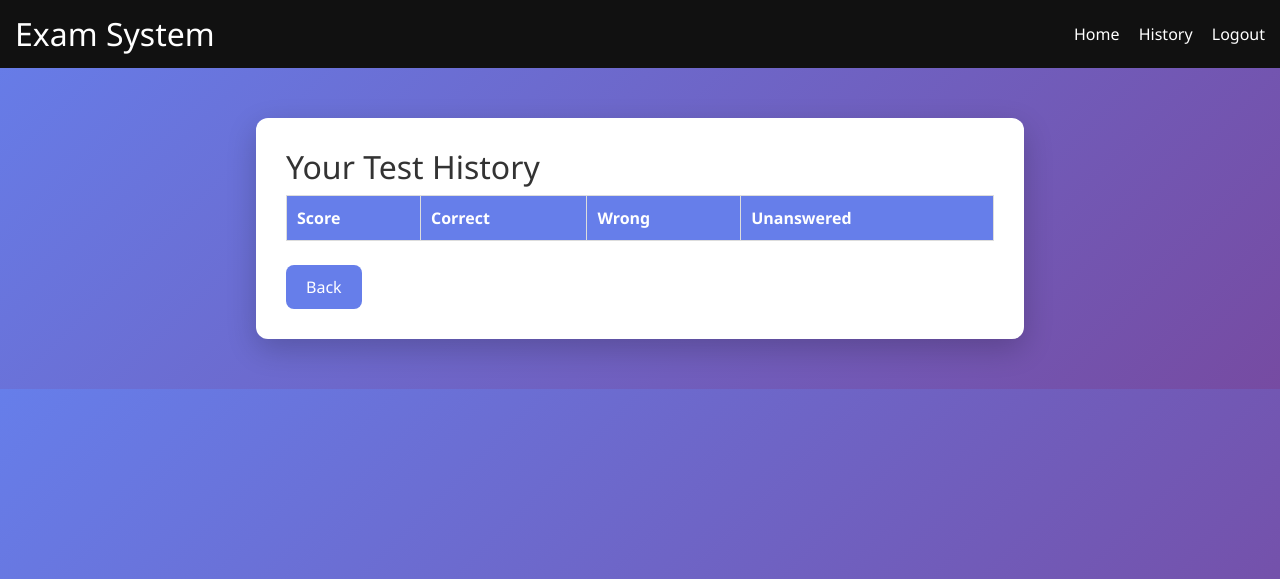
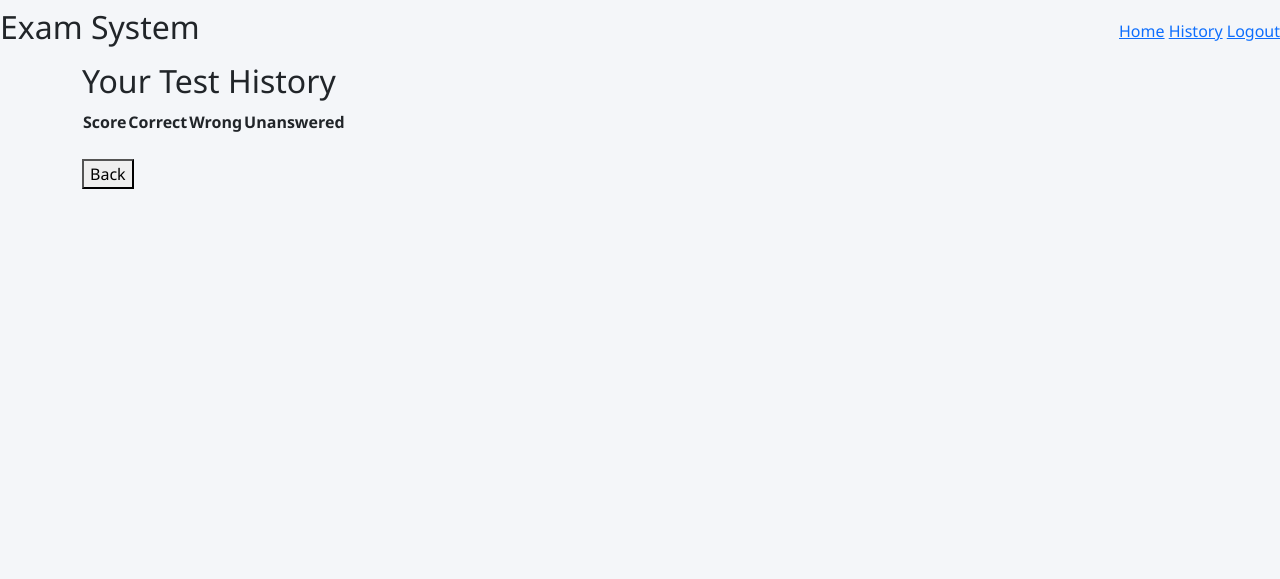
Before and after one commit to abhinavr645/exam-system, a Flask app: page /history in a window 1280 px wide. Shown: the top 579 px of the page. Run offline with Flask 3, Linux system fonts and the light colour scheme; the visitor is signed in with stand-in values (Sample User, id 1); data that the repository does not hold is empty.

Commit message:
Update style.css

```diff
--- a/static/style.css
+++ b/static/style.css
@@ -1,83 +1,48 @@
 body {
+    margin: 0;
     font-family: 'Segoe UI', sans-serif;
-    background: linear-gradient(135deg, #667eea, #764ba2);
-    margin: 0;
-    color: #333;
+    background: #f4f6f9;
 }
 
-/* Navbar */
-.navbar {
-    background: #111;
+/* Sidebar */
+.sidebar {
+    width: 220px;
+    height: 100vh;
+    background: #1e293b;
     color: white;
-    padding: 15px;
-    display: flex;
-    justify-content: space-between;
+    position: fixed;
+    padding: 20px;
 }
 
-.navbar h2 {
-    margin: 0;
+.sidebar h3 {
+    margin-bottom: 30px;
 }
 
-.navbar a {
+.sidebar a {
+    display: block;
     color: white;
-    margin-left: 15px;
     text-decoration: none;
+    margin: 10px 0;
+    padding: 10px;
+    border-radius: 6px;
 }
 
-/* Container */
-.container {
-    width: 60%;
-    margin: 50px auto;
-    background: white;
+.sidebar a:hover {
+    background: #334155;
+}
+
+/* Main content */
+.main {
+    margin-left: 240px;
     padding: 30px;
+}
+
+/* Cards */
+.card {
     border-radius: 12px;
-    box-shadow: 0px 10px 30px rgba(0,0,0,0.2);
 }
 
 /* Buttons */
-button {
-    padding: 10px 20px;
-    border: none;
+.btn {
     border-radius: 8px;
-    background: #667eea;
-    color: white;
-    cursor: pointer;
-    transition: 0.3s;
 }
-
-button:hover {
-    background: #5a67d8;
-}
-
-/* Inputs */
-input {
-    width: 90%;
-    padding: 10px;
-    margin: 10px 0;
-    border-radius: 6px;
-    border: 1px solid #ccc;
-}
-
-/* Table */
-table {
-    width: 100%;
-    border-collapse: collapse;
-}
-
-th {
-    background: #667eea;
-    color: white;
-}
-
-td, th {
-    padding: 10px;
-    border: 1px solid #ddd;
-}
-
-/* Question box */
-.question {
-    margin-bottom: 20px;
-    padding: 15px;
-    border-radius: 8px;
-    background: #f9f9f9;
-}
```
